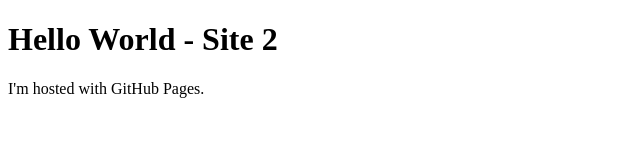
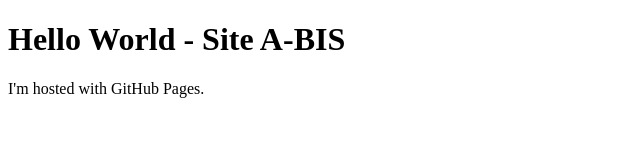
Before and after one commit to antonioproietti/SiteA, a plain HTML site: page index.html in a window 1280 px wide. Shown: the whole page, without its empty margins (0-640 px from the left). Drawn offline with Linux system fonts and the light colour scheme.

Commit message:
prova1
prova1

```diff
--- a/index.html
+++ b/index.html
@@ -1,7 +1,7 @@
 <!DOCTYPE html>
 <html>
 <body>
-<h1>Hello World - Site 2</h1>
+<h1>Hello World - Site A-BIS</h1>
 <p>I'm hosted with GitHub Pages.</p>
 </body>
 </html>
```
